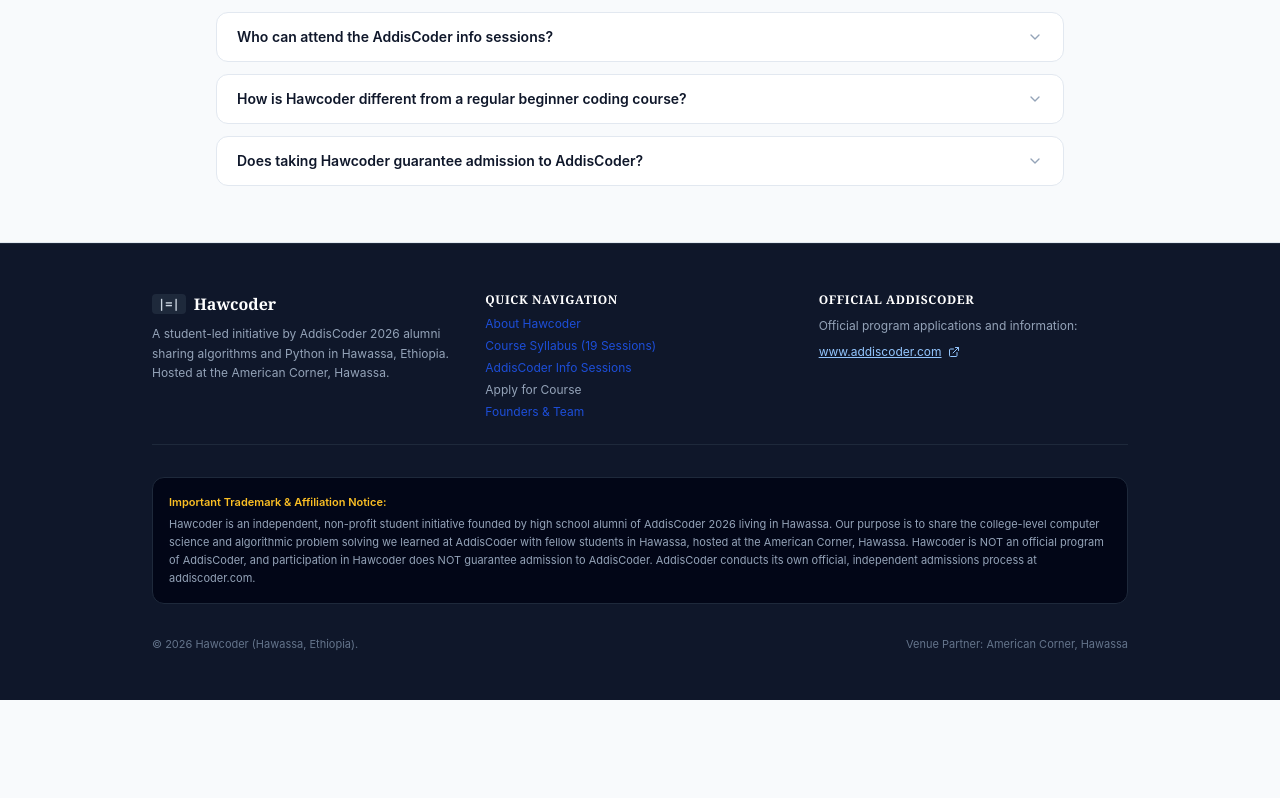
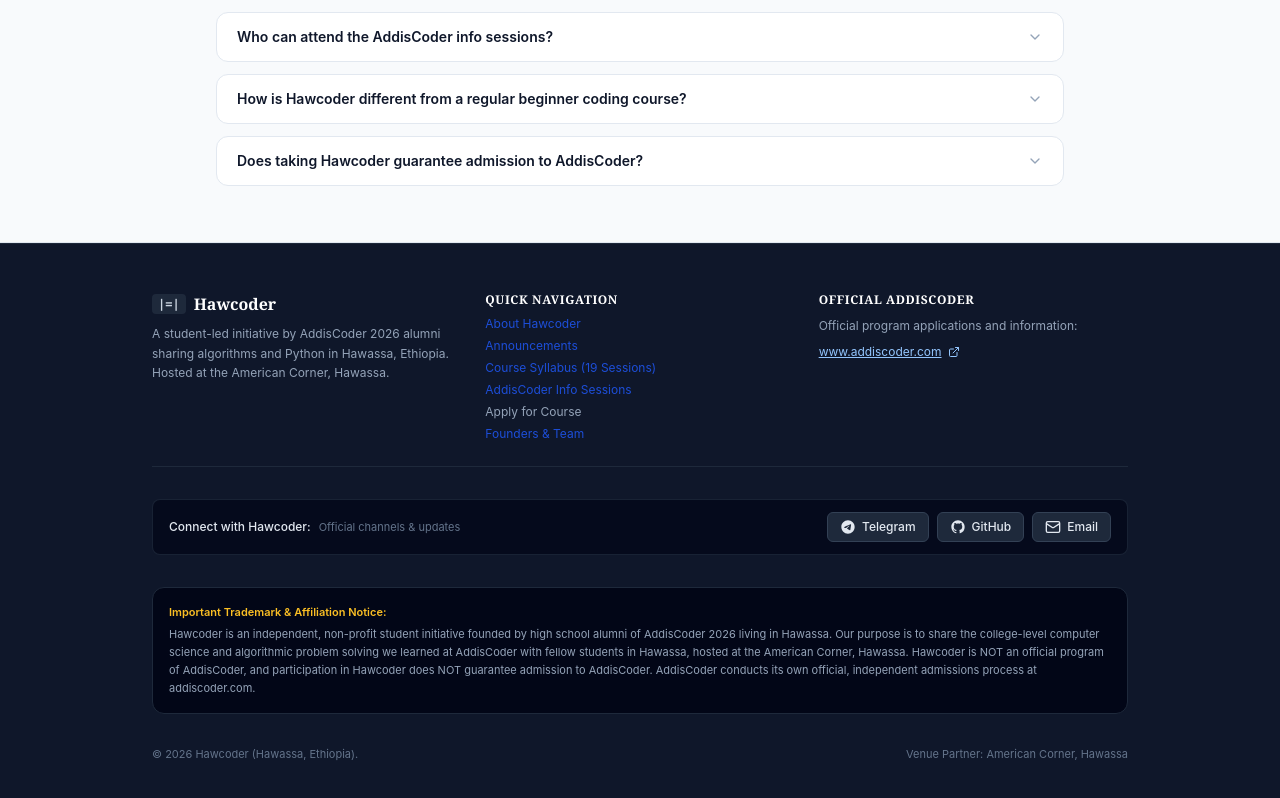
Before and after one commit to dagmawishigute3-oss/hawcoder, a React (Vite) app: page / in a window 1280 px wide. Shown: the part 4625-5423 px from the top of the page. Before the commit the page ends 5325 px from the top, so only its background shows below. Built offline with nearby package versions, Linux system fonts and the light colour scheme.

Commit message:
Add social media channels to footer and config

```diff
--- a/src/components/Footer.jsx
+++ b/src/components/Footer.jsx
@@ -1,8 +1,75 @@
 import React from 'react';
 import { officialDisclaimer } from '../data/infoSessionData';
-import { ExternalLink, AlertCircle } from 'lucide-react';
+import { getSocialLinks } from '../data/config';
+import { ExternalLink } from 'lucide-react';
 
-export default function Footer({ onOpenApply, onOpenRSVP }) {
+export default function Footer({ onOpenApply }) {
+  const social = getSocialLinks();
+
+  const socialChannels = [
+    {
+      id: 'telegram',
+      name: 'Telegram',
+      url: social.telegram,
+      icon: (
+        <svg viewBox="0 0 24 24" className="w-4 h-4 fill-current" aria-hidden="true">
+          <path d="M12 2C6.48 2 2 6.48 2 12s4.48 10 10 10 10-4.48 10-10S17.52 2 12 2zm4.64 6.8c-.15 1.58-.8 5.42-1.13 7.19-.14.75-.42 1-.68 1.03-.58.05-1.02-.38-1.58-.75-.88-.58-1.38-.94-2.23-1.5-.99-.65-.35-1.01.22-1.59.15-.15 2.71-2.48 2.76-2.69a.2.2 0 00-.05-.18c-.06-.05-.14-.03-.21-.02-.09.02-1.49.95-4.22 2.79-.4.27-.76.41-1.08.4-.36-.01-1.04-.2-1.55-.37-.63-.2-1.12-.31-1.08-.66.02-.18.27-.36.74-.55 2.92-1.27 4.86-2.11 5.83-2.51 2.78-1.16 3.35-1.36 3.73-1.36.08 0 .27.02.39.12.1.08.13.19.14.27-.01.06.01.24 0 .38z"/>
+        </svg>
+      )
+    },
+    {
+      id: 'github',
+      name: 'GitHub',
+      url: social.github,
+      icon: (
+        <svg viewBox="0 0 24 24" className="w-4 h-4 fill-current" aria-hidden="true">
+          <path d="M12 2C6.477 2 2 6.484 2 12.017c0 4.425 2.865 8.18 6.839 9.504.5.092.682-.217.682-.483 0-.237-.008-.868-.013-1.703-2.782.605-3.369-1.343-3.369-1.343-.454-1.158-1.11-1.466-1.11-1.466-.908-.62.069-.608.069-.608 1.003.07 1.53 1.032 1.53 1.032.892 1.53 2.341 1.088 2.91.832.092-.647.35-1.088.636-1.338-2.22-.253-4.555-1.113-4.555-4.951 0-1.093.39-1.988 1.029-2.688-.103-.253-.446-1.272.098-2.65 0 0 .84-.27 2.75 1.026A9.564 9.564 0 0112 6.844c.85.004 1.705.115 2.504.337 1.909-1.296 2.747-1.027 2.747-1.027.546 1.379.202 2.398.1 2.651.64.7 1.028 1.595 1.028 2.688 0 3.848-2.339 4.695-4.566 4.943.359.309.678.92.678 1.855 0 1.338-.012 2.419-.012 2.747 0 .268.18.58.688.482A10.019 10.019 0 0022 12.017C22 6.484 17.522 2 12 2z"/>
+        </svg>
+      )
+    },
+    {
+      id: 'linkedin',
+      name: 'LinkedIn',
+      url: social.linkedin,
+      icon: (
+        <svg viewBox="0 0 24 24" className="w-4 h-4 fill-current" aria-hidden="true">
+          <path d="M19 3a2 2 0 0 1 2 2v14a2 2 0 0 1-2 2H5a2 2 0 0 1-2-2V5a2 2 0 0 1 2-2h14m-.5 15.5v-5.3a3.26 3.26 0 0 0-3.26-3.26c-.85 0-1.84.52-2.28 1.3v-1.11h-2.79v8.37h2.79v-4.93c0-.77.62-1.4 1.39-1.4a1.4 1.4 0 0 1 1.4 1.4v4.93h2.75M6.88 8.56a1.68 1.68 0 0 0 1.68-1.68c0-.93-.75-1.69-1.68-1.69a1.69 1.69 0 0 0-1.69 1.69c0 .93.76 1.68 1.69 1.68m1.39 9.94v-8.37H5.5v8.37h2.77z"/>
+        </svg>
+      )
+    },
+    {
+      id: 'youtube',
+      name: 'YouTube',
+      url: social.youtube,
+      icon: (
+        <svg viewBox="0 0 24 24" className="w-4 h-4 fill-current" aria-hidden="true">
+          <path d="M23.498 6.186a3.016 3.016 0 0 0-2.122-2.136C19.505 3.545 12 3.545 12 3.545s-7.505 0-9.377.505A3.017 3.017 0 0 0 .502 6.186C0 8.07 0 12 0 12s0 3.93.502 5.814a3.016 3.016 0 0 0 2.122 2.136c1.871.505 9.376.505 9.376.505s7.505 0 9.377-.505a3.015 3.015 0 0 0 2.122-2.136C24 15.93 24 12 24 12s0-3.93-.502-5.814zM9.545 15.568V8.432L15.818 12l-6.273 3.568z"/>
+        </svg>
+      )
+    },
+    {
+      id: 'x',
+      name: 'X',
+      url: social.x,
+      icon: (
+        <svg viewBox="0 0 24 24" className="w-4 h-4 fill-current" aria-hidden="true">
+          <path d="M18.244 2.25h3.308l-7.227 8.26 8.502 11.24H16.17l-5.214-6.817L4.99 21.75H1.68l7.73-8.835L1.254 2.25H8.08l4.713 6.231zm-1.161 17.52h1.833L7.084 4.126H5.117z"/>
+        </svg>
+      )
+    },
+    {
+      id: 'email',
+      name: 'Email',
+      url: social.email ? (social.email.startsWith('mailto:') ? social.email : `mailto:${social.email}`) : '',
+      icon: (
+        <svg viewBox="0 0 24 24" className="w-4 h-4 fill-none stroke-current stroke-2" aria-hidden="true">
+          <rect width="20" height="16" x="2" y="4" rx="2"/>
+          <path d="m22 7-8.97 5.7a1.94 1.94 0 0 1-2.06 0L2 7"/>
+        </svg>
+      )
+    }
+  ].filter(c => Boolean(c.url));
+
   return (
     <footer className="bg-slate-900 text-slate-400 py-12 border-t border-slate-800 text-xs">
       <div className="max-w-5xl mx-auto px-4 sm:px-6 space-y-8">
@@ -22,6 +89,7 @@
             <h4 className="text-white font-semibold text-xs uppercase tracking-wider">Quick Navigation</h4>
             <ul className="space-y-1.5 text-xs">
               <li><a href="#about" className="hover:text-white transition-colors">About Hawcoder</a></li>
+              <li><a href="#announcements" className="hover:text-white transition-colors">Announcements</a></li>
               <li><a href="#syllabus" className="hover:text-white transition-colors">Course Syllabus (19 Sessions)</a></li>
               <li><a href="#info-sessions" className="hover:text-white transition-colors">AddisCoder Info Sessions</a></li>
               <li><button onClick={onOpenApply} className="hover:text-white transition-colors text-left">Apply for Course</button></li>
@@ -46,6 +114,31 @@
           </div>
         </div>
 
+        {/* Social Media Channels */}
+        {socialChannels.length > 0 && (
+          <div className="flex flex-col sm:flex-row items-center justify-between gap-4 py-3 px-4 rounded-lg bg-slate-950/70 border border-slate-800/80">
+            <div className="flex items-center gap-2 text-slate-300">
+              <span className="font-medium text-xs text-slate-200">Connect with Hawcoder:</span>
+              <span className="text-[11px] text-slate-500">Official channels & updates</span>
+            </div>
+            <div className="flex items-center flex-wrap gap-2">
+              {socialChannels.map((ch) => (
+                <a
+                  key={ch.id}
+                  href={ch.url}
+                  target={ch.id === 'email' ? undefined : "_blank"}
+                  rel={ch.id === 'email' ? undefined : "noopener noreferrer"}
+                  className="inline-flex items-center gap-1.5 px-3 py-1.5 rounded-md bg-slate-800 hover:bg-slate-700 text-slate-200 hover:text-white transition-colors border border-slate-700 text-xs font-medium"
+                  title={ch.name}
+                >
+                  {ch.icon}
+                  <span>{ch.name}</span>
+                </a>
+              ))}
+            </div>
+          </div>
+        )}
+
         {/* Legal notice */}
         <div className="p-4 rounded-xl bg-slate-950 border border-slate-800 text-slate-400 leading-relaxed text-[11px] space-y-1">
           <strong className="text-amber-400 block font-semibold">
--- a/src/data/config.js
+++ b/src/data/config.js
@@ -1,5 +1,5 @@
 // Hawcoder Site Configuration
-// Update these Google Form links whenever you host a new cohort or info session!
+// Update these links whenever you host a new cohort or update channels!
 
 export const appConfig = {
   // Google Form for Hawcoder Course Cohort Registration:
@@ -9,5 +9,29 @@
   googleFormInfoSessionUrl: "https://docs.google.com/forms",
 
   // Official AddisCoder website:
-  addisCoderUrl: "https://www.addiscoder.com"
+  addisCoderUrl: "https://www.addiscoder.com",
+
+  // Social Media Channels:
+  socialLinks: {
+    telegram: "https://t.me/hawcoder",
+    github: "https://github.com/hawcoder",
+    linkedin: "",
+    youtube: "",
+    x: "",
+    email: "contact@hawcoder.org"
+  }
 };
+
+// Helper to get active social links (with localStorage support)
+export const getSocialLinks = () => {
+  try {
+    const saved = localStorage.getItem('hawcoder_social_links');
+    if (saved) {
+      const parsed = JSON.parse(saved);
+      return { ...appConfig.socialLinks, ...parsed };
+    }
+  } catch (e) {
+    console.error('Error loading social links', e);
+  }
+  return appConfig.socialLinks;
+};
```
